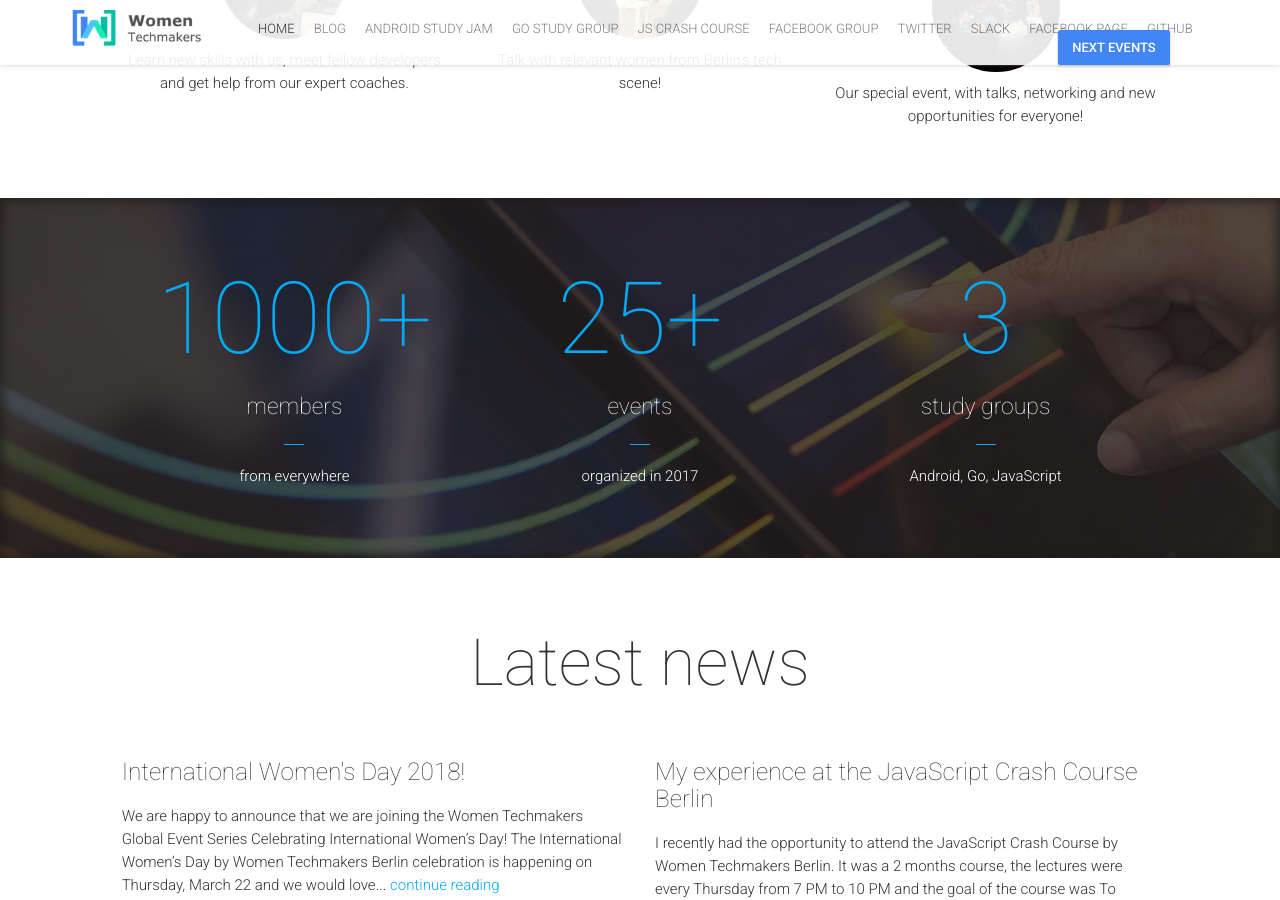
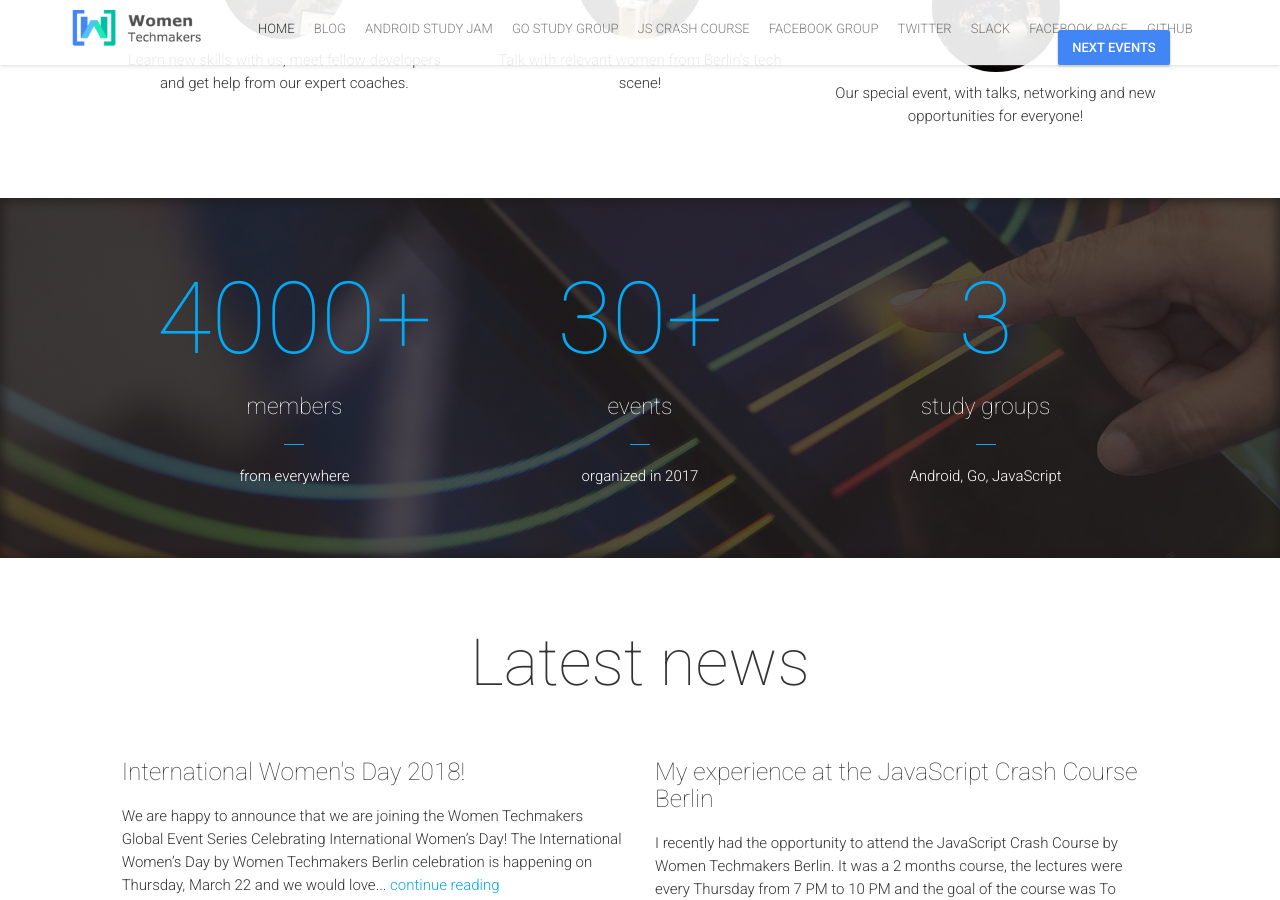
Before and after one commit to WTMBerlin/wtmberlin.github.io, a Jekyll site: the page built from index.html, in a window 1280 px wide and 900 px high, scrolled down 1233 px. Built offline with Jekyll 4.4.1, drawn with Linux system fonts in a browser that asks for light colours; nearby versions of some CDN libraries; comment, search, counter and statistics services are not loaded.

Commit message:
update community data
We estimated there are currently around 4000 members in our community (Facebook, Meetup, Slack, Twitter), I wasn't able to get an exact number of meetups we organized but it should be around 30 with 3 Study Jams, regular meetups, workshops, and conferences.

```diff
--- a/_config.yml
+++ b/_config.yml
@@ -70,8 +70,8 @@
 # Statistic Block
 statisticBlockImage: "statistic.jpg"
 statisticBlock:
- - {count: "1000", specialCharacter: "+", info: "members", detail: "from everywhere"}
- - {count: "25", specialCharacter: "+", info: "events", detail: "organized in 2017"}
+ - {count: "4000", specialCharacter: "+", info: "members", detail: "from everywhere"}
+ - {count: "30", specialCharacter: "+", info: "events", detail: "organized in 2017"}
  - {count: "3", specialCharacter: "", info: "study groups", detail: "Android, Go, JavaScript"}
 
 # Latest News Block
```
